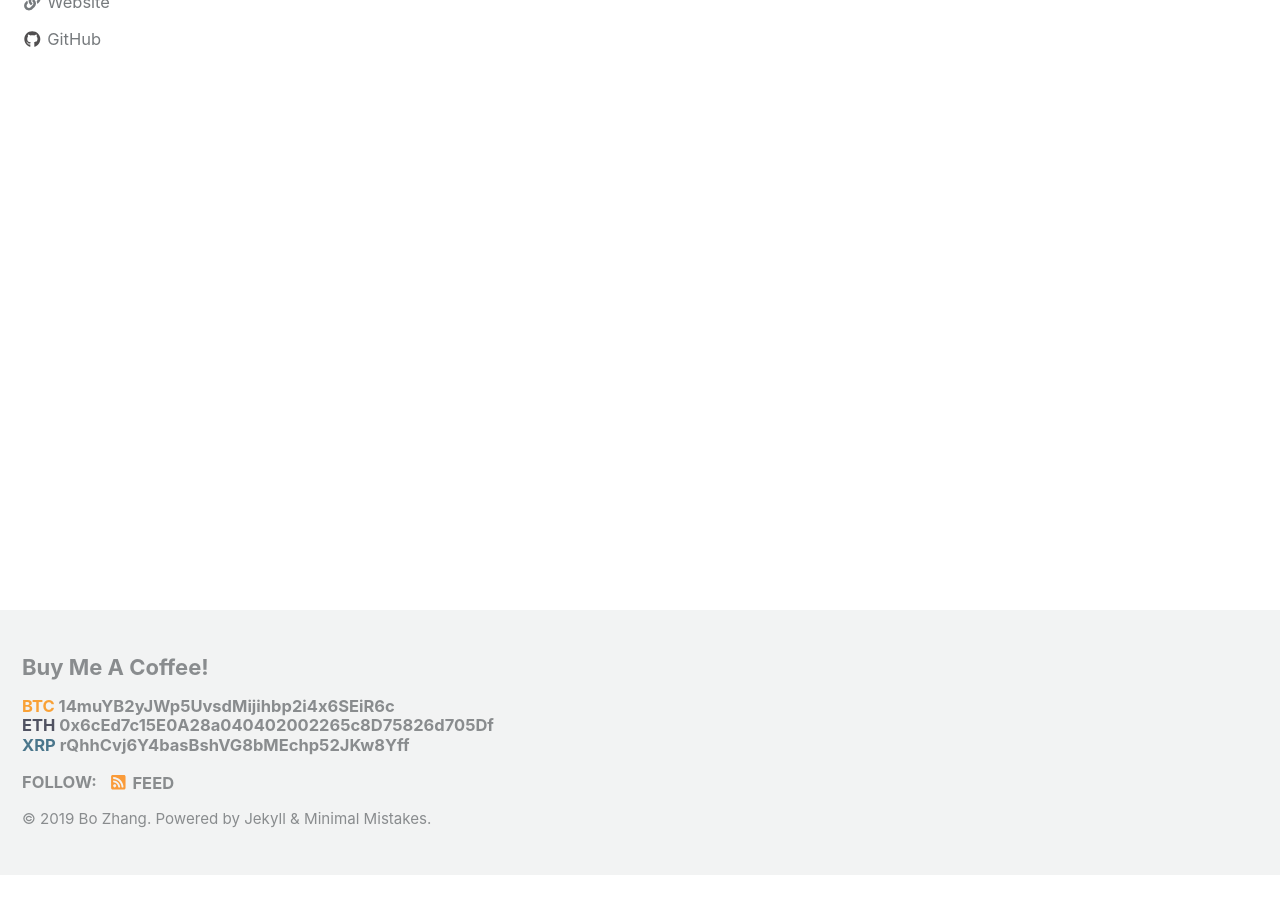
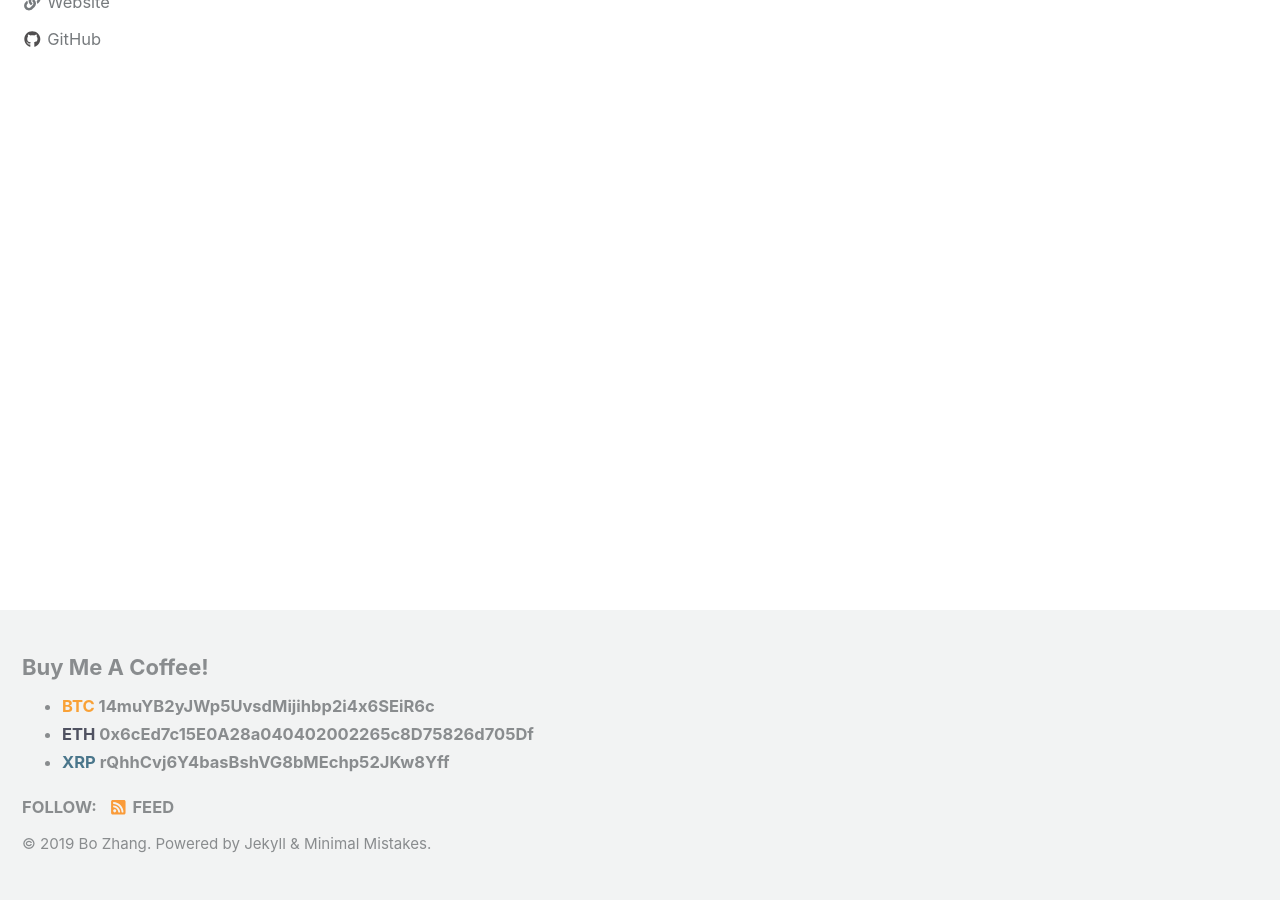
Before and after one commit to 0xboz/blog, a Jekyll site: the page built from index.html, in a window 1280 px wide and 900 px high, scrolled down 357 px. Built offline with Jekyll 4.4.1, drawn with Linux system fonts in a browser that asks for light colours; cached includes are drawn as plain includes; nearby versions of some CDN libraries; the list of posts is cut into pages by our own code; before the commit the page ends 1232 px from its top, so only the background shows below that.

Commit message:
Updated donation list

```diff
--- a/_includes/footer/custom.html
+++ b/_includes/footer/custom.html
@@ -3,11 +3,12 @@
     <h3>Buy Me A Coffee!</h3>
     <div style="padding: 0; margin: 0">
         <h5 style="display: inherit; margin: 1em 0 0.5em">
-            <span style="color: #F9A136">BTC</span> 14muYB2yJWp5UvsdMijihbp2i4x6SEiR6c
-            <br>
-            <span style="color: rgba(46, 48, 66, 0.829)">ETH</span> 0x6cEd7c15E0A28a040402002265c8D75826d705Df
-            <br>
-            <span style="color: rgba(15, 74, 103, 0.74)">XRP</span> rQhhCvj6Y4basBshVG8bMEchp52JKw8Yff
+            <ul>
+                <li><span style="color: #F9A136">BTC</span> 14muYB2yJWp5UvsdMijihbp2i4x6SEiR6c</li>
+                <li><span style="color: rgba(46, 48, 66, 0.829)">ETH</span> 0x6cEd7c15E0A28a040402002265c8D75826d705Df
+                </li>
+                <li><span style="color: rgba(15, 74, 103, 0.74)">XRP</span> rQhhCvj6Y4basBshVG8bMEchp52JKw8Yff</li>
+            </ul>
         </h5>
     </div>
 </div>
```
